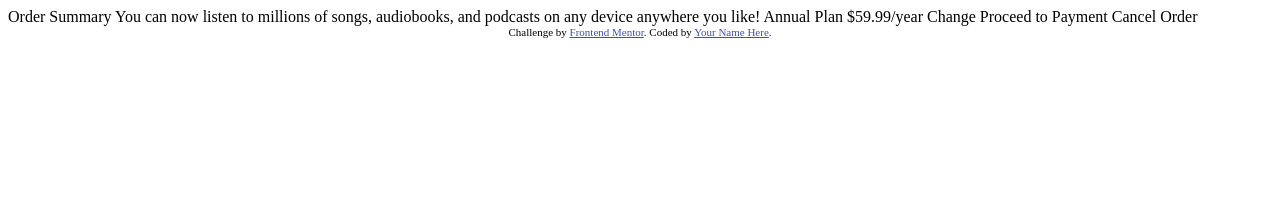
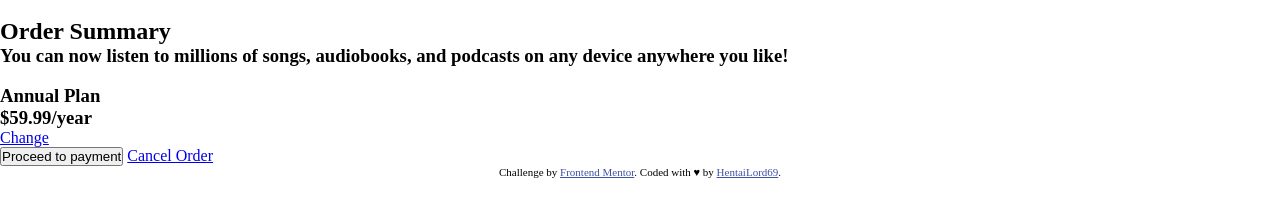
Before and after one commit to H3nta1Lord69/FrontendMentor__Order-summary, a plain HTML site: page index.html in a window 1280 px wide. Drawn offline with Linux system fonts and the light colour scheme.

Commit message:
Getting skeleton ready

```diff
--- a/index.html
+++ b/index.html
@@ -6,32 +6,54 @@
 
   <link rel="icon" type="image/png" sizes="32x32" href="./images/favicon-32x32.png">
 
+  <link rel="stylesheet" href="styles/styles.css"> <!-- Style sheet -->
+
   <title>Frontend Mentor | Order summary card</title>
 
-  <!-- Feel free to remove these styles or customise in your own stylesheet 👍 -->
-  <style>
-    .attribution { font-size: 11px; text-align: center; }
-    .attribution a { color: hsl(228, 45%, 44%); }
-  </style>
 </head>
 <body>
 
-  Order Summary
+  <section class="container">
+    <section class="container__sub">
 
-  You can now listen to millions of songs, audiobooks, and podcasts on any
-  device anywhere you like!
+      <section class="card">
+        <img src="" alt="" class="card__img">
 
-  Annual Plan
-  $59.99/year
+        <div class="container__sub--info">
+          <div class="">
+            <h2 class="card__title">
+              Order Summary
+            </h2>
+            <h3 class="card__info">
+              You can now listen to millions of songs, audiobooks, and podcasts on any
+              device anywhere you like!
+            </h3>
+          </div>
 
-  Change
+          <div class="">
+            <img src="" alt="">
+            <h3>Annual Plan</h3>
+            <h3>$59.99/year</h3>
+            <a href="/">Change</a>
+          </div>
+        </div>
 
-  Proceed to Payment
-  Cancel Order
+        <div class="">
+          <button class="button">Proceed to payment</button>
+          <label for="">
+            <a href="/">Cancel Order</a>
+          </label>
+        </div>
+
+      </section>
+
+    </section>
+  </section>
 
   <div class="attribution">
     Challenge by <a href="https://www.frontendmentor.io?ref=challenge" target="_blank">Frontend Mentor</a>.
-    Coded by <a href="#">Your Name Here</a>.
+    Coded with ♥ by <a href="#">HentaiLord69</a>.
   </div>
+
 </body>
 </html>
--- /dev/null
+++ b/styles/styles.scss
@@ -0,0 +1,16 @@
+$paleBluePrimary: hsl(225, 100%, 94%);
+$brightBluePrimary: hsl(245, 75%, 52%);
+
+$paleBlueNeutral: hsl(225, 100%, 98%);
+$desaturatedBlue: hsl(224, 23%, 55%);
+$darkBlue: hsl(223, 47%, 23%);
+
+*
+{
+    margin: 0px;
+    padding: 0px;
+}
+
+.attribution { font-size: 11px; text-align: center;
+    a { color: hsl(228, 45%, 44%); }
+}
```
Also changed, not shown: styles/styles.css (added), 1 other file.
